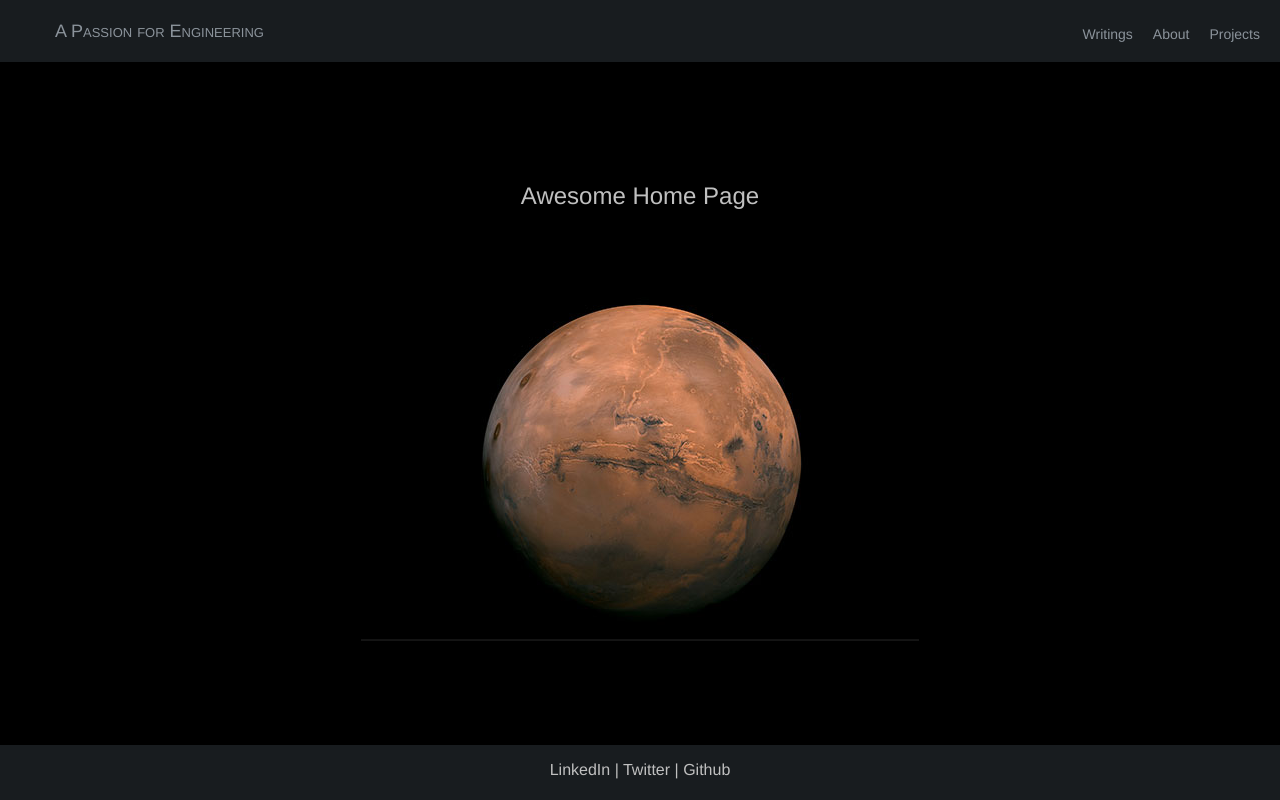
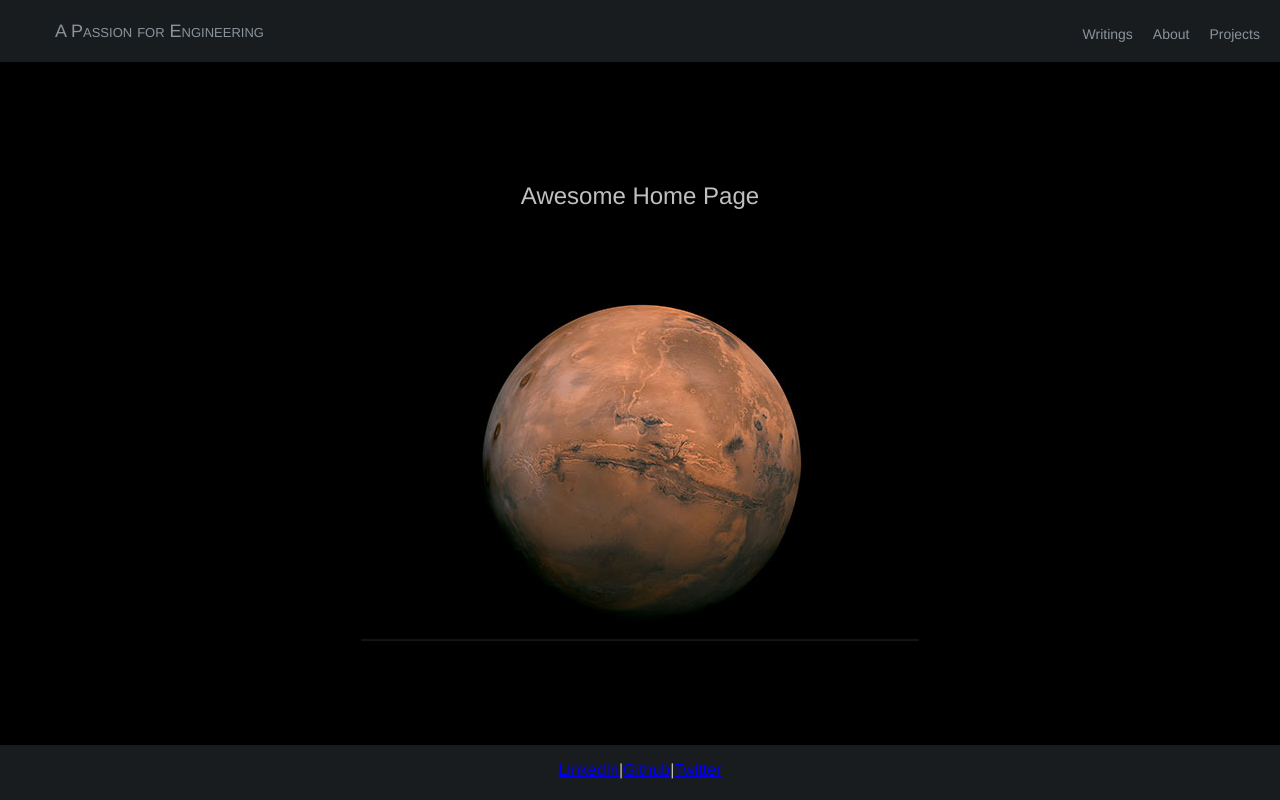
Before and after one commit to dave5801/Portfolio, a React (Create React App) app in the folder portfolio-site/: page / in a window 1280 px wide. Built offline with nearby package versions, Linux system fonts and the light colour scheme.

Commit message:
refactor of Footer

```diff
--- a/portfolio-site/src/scenes/home/Footer/footer.js
+++ b/portfolio-site/src/scenes/home/Footer/footer.js
@@ -1,12 +1,20 @@
 import React, { Component } from 'react';
 import './footer.css';
+import { BrowserRouter as Router, Route, Link } from "react-router-dom";
+
 
 class Footer extends Component {
   render() {
     return (
+        <Router>
         <div className="Footer">
-            <p>LinkedIn | Twitter | Github</p>
+            <p>
+                <Link to="/">LinkedIn</Link>|
+                <Link to="/">Github</Link>|
+                <Link to="/">Twitter</Link>
+            </p>
         </div>
+      </Router>
     );
   }
 }
```
